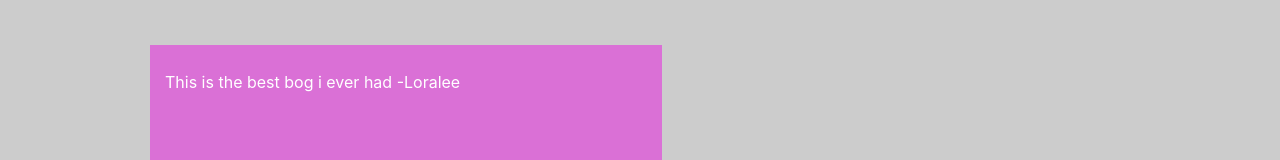
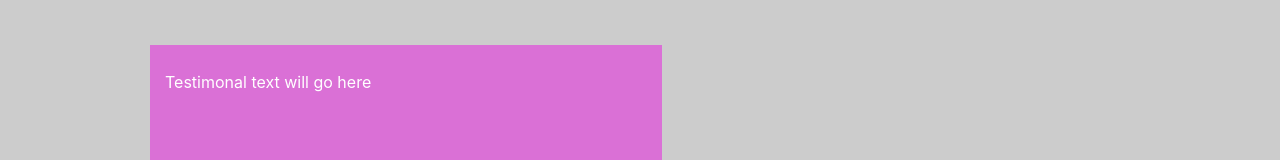
Before and after one commit to benklinton/Soffe-Doodles, a React (Create React App) app in the folder soffe-doodles/: page / in a window 1280 px wide. Shown: the part 2691-2851 px from the top of the page. Built offline with nearby package versions, Linux system fonts and the light colour scheme.

Commit message:
changed text for testimonal box

```diff
--- a/soffe-doodles/src/components/testimonial/index.js
+++ b/soffe-doodles/src/components/testimonial/index.js
@@ -6,8 +6,7 @@ function Testimonial () {
         <div className="fluid-container bg-content">
             <div className="container-style col-md-8 mb-5">
                     <p>
-                        This is the best bog i ever had
-                        -Loralee
+                        Testimonal text will go here
                     </p>
             </div>
         </div>
```
